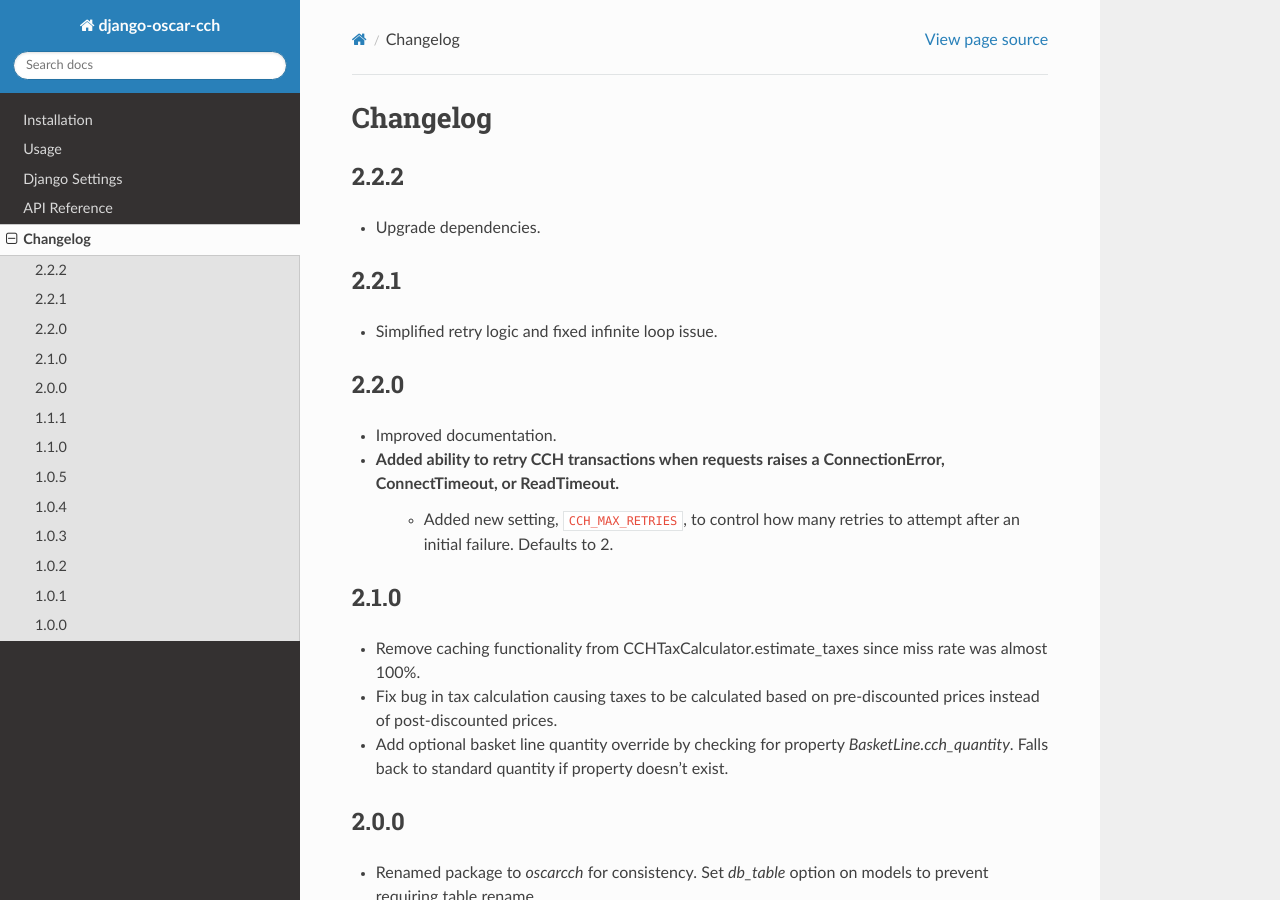
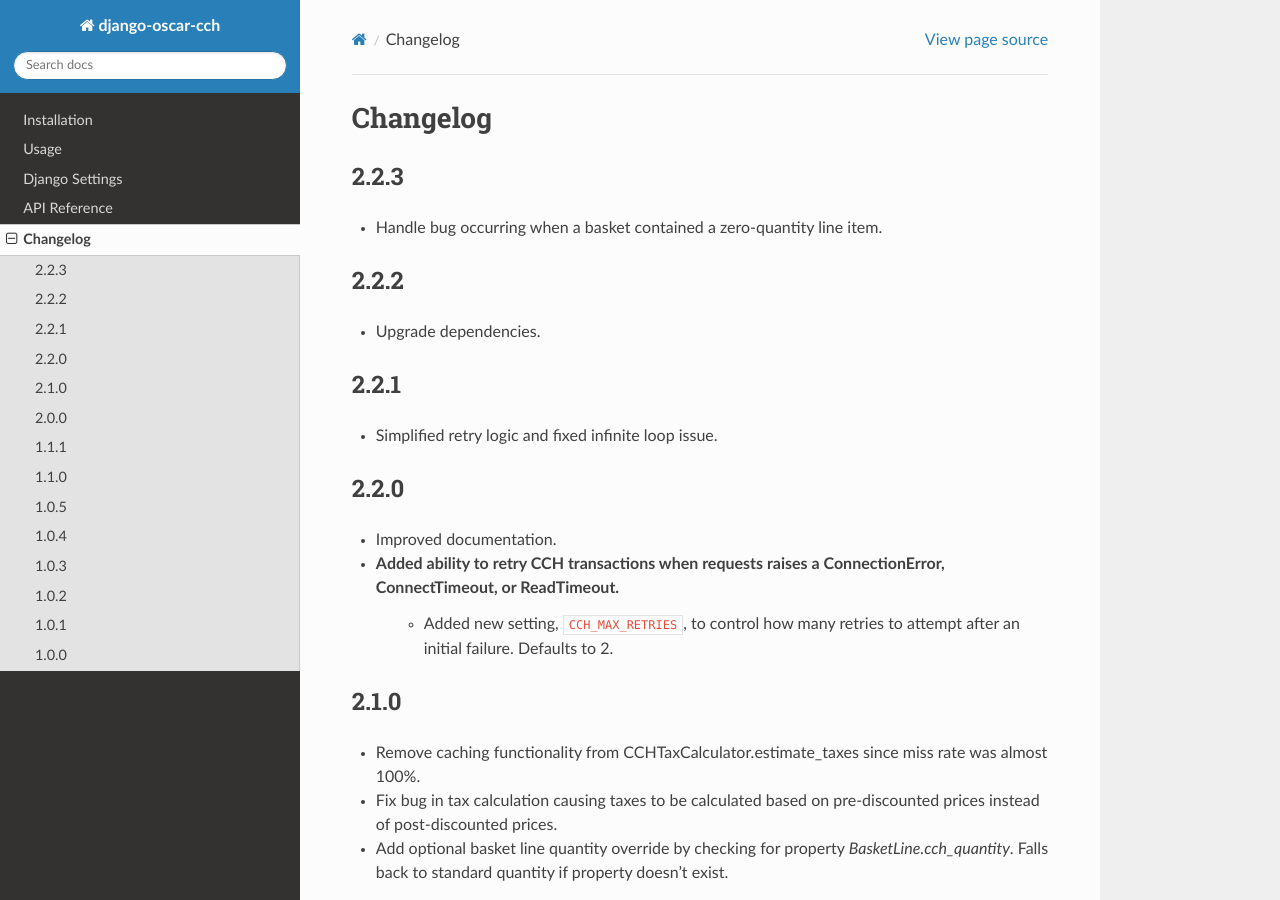
Before and after one commit to thelabnyc/django-oscar-cch, a Sphinx documentation site: the page built from docs/changes.rst, in a window 1280 px wide and 900 px high. Built offline with Sphinx 7.4.7 and the Read the Docs theme 2.0.0, drawn with Linux system fonts in a browser that asks for light colours; the version number could not be read and is left out.

Commit message:
Update README

```diff
--- a/docs/changes.rst
+++ b/docs/changes.rst
@@ -2,6 +2,10 @@
 
 Changelog
 =========
+
+2.2.3
+------------------
+- Handle bug occurring when a basket contained a zero-quantity line item.
 
 2.2.2
 ------------------
```
